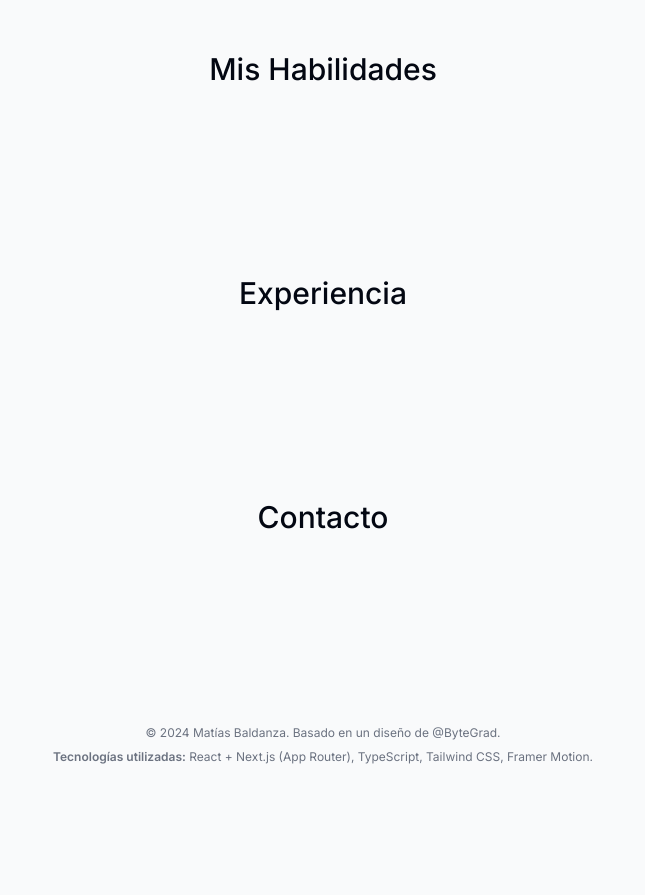
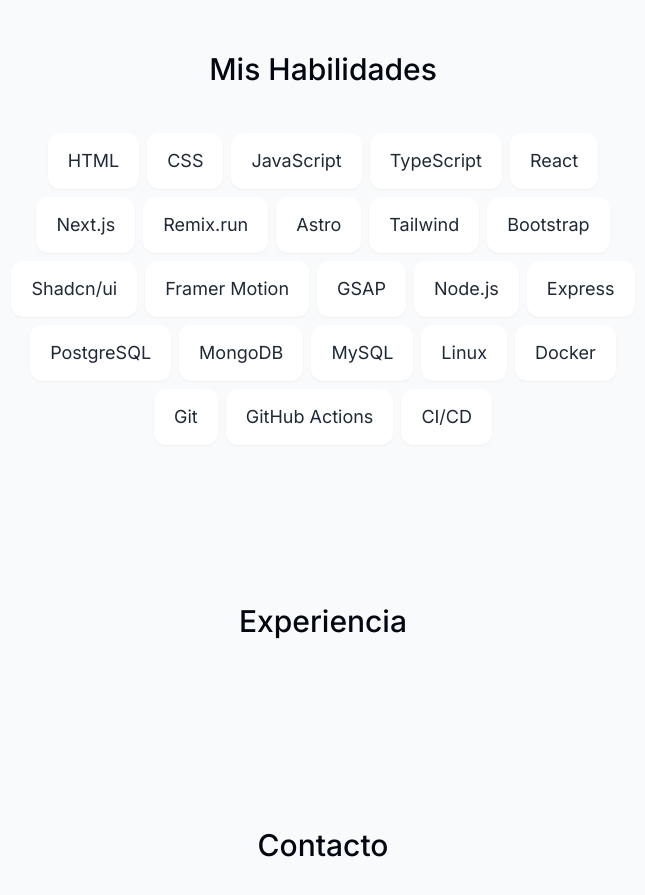
Before and after one commit to matiasbaldanza/portfolio-motion-taller, a Next.js app: page / in a window 1280 px wide. Shown: the part 1580-2475 px from the top of the page, without its empty margins (317-962 px from the left). Before the commit the page ends 2385 px from the top, so only its background shows below. Built offline with nearby package versions, Linux system fonts and the light colour scheme.

Commit message:
feat: Skills section

```diff
--- a/components/Skills.tsx
+++ b/components/Skills.tsx
@@ -1,13 +1,23 @@
 import React from 'react'
 import SectionContainer from '@/components/SectionContainer'
+import { skillsData } from '@/lib/data'
 
 export default function Skills() {
   return (
     <SectionContainer
       heading="Mis Habilidades"
       id="skills"
-      className="flex flex-col px-4 sm:px-10 gap-4 [&>*]:text-balance [&>*]:leading-8"
+      className="flex flex-col px-4 sm:px-10 gap-4 [&>*]:text-balance [&>*]:leading-8 max-w-4xl"
     >
+      <ul className="flex flex-wrap justify-center gap-2 text-lg text-gray-800">
+        {skillsData.map((skill, index) => (
+          <li key={index}
+            className="px-5 py-3 bg-white shadow-sm borderBlack rounded-xl dark:bg-white/10 dark:text-white/80"
+          >
+            {skill}
+          </li>
+        ))}
+      </ul>
     </SectionContainer>
   )
 }
```
